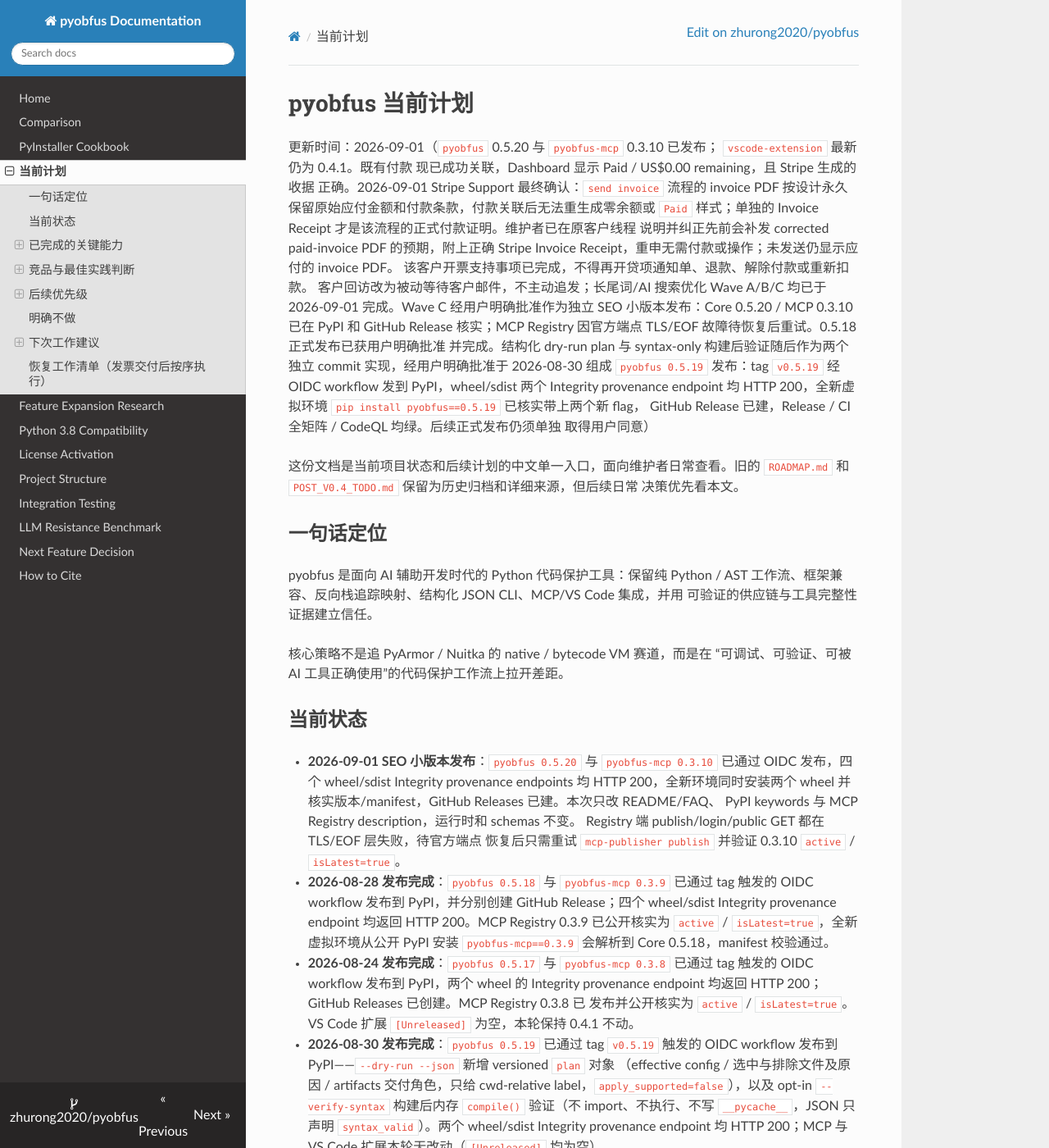
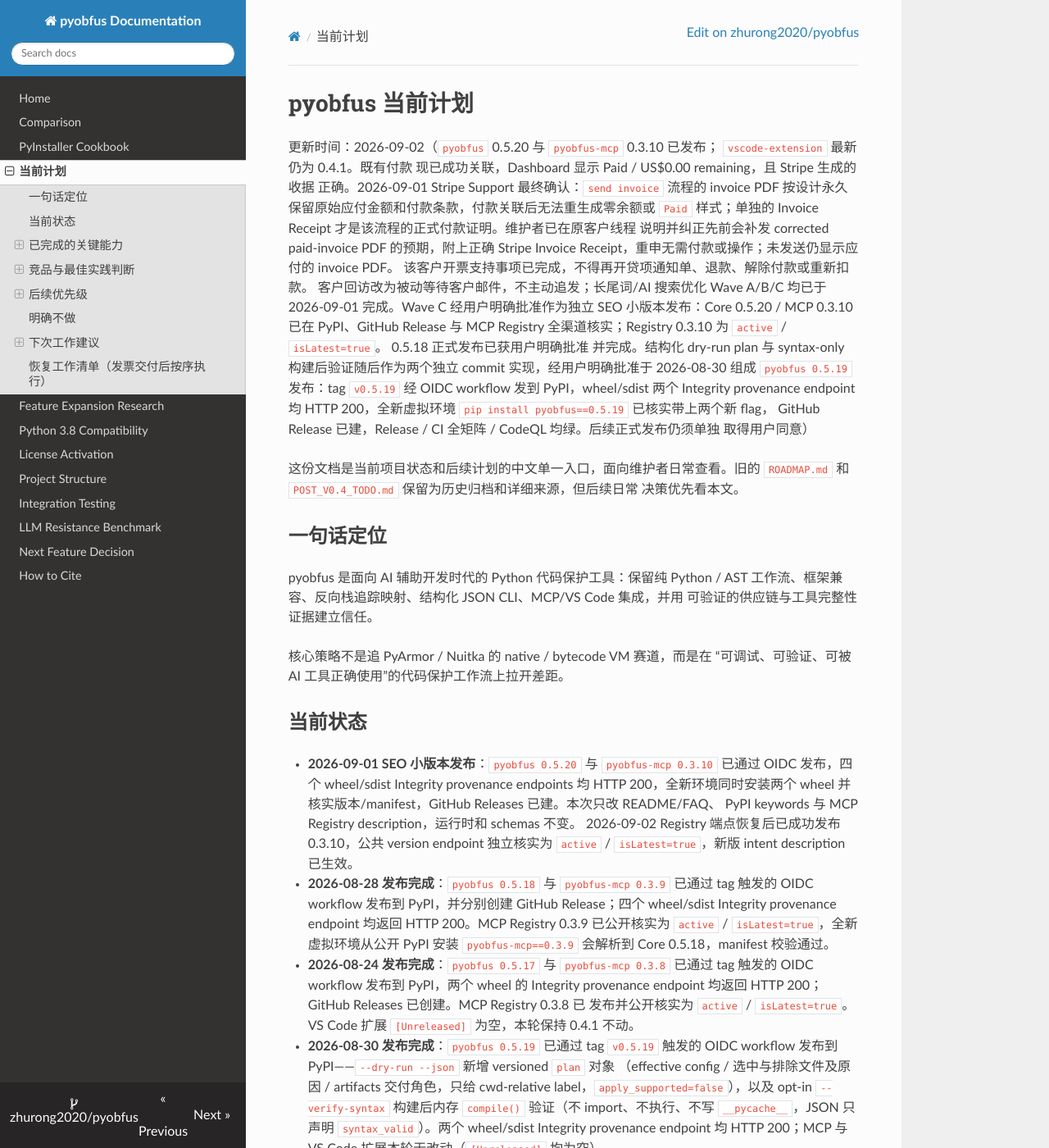
Before and after one commit to zhurong2020/pyobfus, an MkDocs documentation site: the page built from docs/CURRENT_PLAN_ZH.md, in a window 1280 px wide and 1400 px high. Shown: the whole window at 82% size. Built offline with MkDocs 1.6.1, drawn with Linux system fonts in a browser that asks for light colours; nearby versions of some CDN libraries; some of the changed text lies outside the part shown.

Commit message:
docs: close 0.5.20 registry release

```diff
--- a/docs/CURRENT_PLAN_ZH.md
+++ b/docs/CURRENT_PLAN_ZH.md
@@ -1,6 +1,6 @@
 # pyobfus 当前计划
 
-更新时间：2026-09-01（`pyobfus` 0.5.20 与 `pyobfus-mcp` 0.3.10 已发布；
+更新时间：2026-09-02（`pyobfus` 0.5.20 与 `pyobfus-mcp` 0.3.10 已发布；
 `vscode-extension` 最新仍为 0.4.1。既有付款
 现已成功关联，Dashboard 显示 Paid / US$0.00 remaining，且 Stripe 生成的收据
 正确。2026-09-01 Stripe Support 最终确认：`send invoice` 流程的 invoice PDF
@@ -11,8 +11,9 @@
 该客户开票支持事项已完成，不得再开贷项通知单、退款、解除付款或重新扣款。
 客户回访改为被动等待客户邮件，不主动追发；长尾词/AI 搜索优化
 Wave A/B/C 均已于 2026-09-01 完成。Wave C 经用户明确批准作为独立
-SEO 小版本发布：Core 0.5.20 / MCP 0.3.10 已在 PyPI 和 GitHub
-Release 核实；MCP Registry 因官方端点 TLS/EOF 故障待恢复后重试。0.5.18 正式发布已获用户明确批准
+SEO 小版本发布：Core 0.5.20 / MCP 0.3.10 已在 PyPI、GitHub Release 与
+MCP Registry 全渠道核实；Registry 0.3.10 为 `active` / `isLatest=true`。
+0.5.18 正式发布已获用户明确批准
 并完成。结构化 dry-run plan 与 syntax-only 构建后验证随后作为两个独立 commit
 实现，经用户明确批准于 2026-08-30 组成 `pyobfus 0.5.19` 发布：tag `v0.5.19`
 经 OIDC workflow 发到 PyPI，wheel/sdist 两个 Integrity provenance endpoint 均
@@ -40,9 +41,8 @@
   provenance endpoints 均 HTTP 200，全新环境同时安装两个 wheel 并
   核实版本/manifest，GitHub Releases 已建。本次只改 README/FAQ、
   PyPI keywords 与 MCP Registry description，运行时和 schemas 不变。
-  Registry 端 publish/login/public GET 都在 TLS/EOF 层失败，待官方端点
-  恢复后只需重试 `mcp-publisher publish` 并验证 0.3.10
-  `active` / `isLatest=true`。
+  2026-09-02 Registry 端点恢复后已成功发布 0.3.10，公共 version endpoint
+  独立核实为 `active` / `isLatest=true`，新版 intent description 已生效。
 
 - **2026-08-28 发布完成**：`pyobfus 0.5.18` 与 `pyobfus-mcp 0.3.9` 已通过
   tag 触发的 OIDC workflow 发布到 PyPI，并分别创建 GitHub Release；四个
@@ -670,20 +670,13 @@
 
 ## 下次工作建议
 
-### 外部状态复查 TODO（2026-09-01 收口）
+### ✅ 外部状态复查已收口（2026-09-02）
 
-- [ ] **MCP Registry 0.3.10**：官方端点恢复后，在
-  `pyobfus_mcp/` 执行 `mcp-publisher login github -token "$(gh auth token)"`
-  与 `mcp-publisher publish`；再用公开 version endpoint 确认
-  `0.3.10` 为 `active` / `isLatest=true`。完成前不得把 Registry
-  写成已发布；不需重打 tag、重发 PyPI 或改代码。
-- [ ] **收尾 docs commit CI**：查询 run `33521916080`（commit
-  `289752a`）最终结果。当前 CI 仍 queued；同 commit 的 CodeQL
-  run `33521916546` 和 Pages run `33521903903` 已 success。这只是文档
-  提交的状态复查；Core/MCP 两个发布 workflow 已 success，不阻塞版本使用。
-- [ ] 上述两项完成后，同步本文、
-  `docs/DISTRIBUTION_CHANNELS.md`、`CLAUDE.md`、本地 project memory 与
-  `home/CROSS_PROJECT_INDEX.md`，然后关闭本 TODO。
+- MCP Registry 0.3.10 已在端点恢复后成功发布，公共 version endpoint 核实
+  `active` / `isLatest=true`；无需重打 tag、重发 PyPI 或改代码。
+- docs commit `289752a` 的 CI run `33521916080` 已 success；其 CodeQL / Pages
+  以及最新收尾 commit `4b7bf9a` 的 CI / CodeQL / Pages 也全部 success。
+- 本轮 Core 0.5.20 / MCP 0.3.10 发版已完成全渠道验证，无剩余发布事项。
 
 1. `dependency_advisory` 已随 `pyobfus 0.5.17` / `pyobfus-mcp 0.3.8` 发布并
    完成 PyPI、PEP 740 provenance、GitHub Release、MCP Registry 全渠道核实。
@@ -821,8 +814,8 @@
       加 3 条 + 引言段确保含 "obfuscate before shipping" / "debug obfuscated
       stack traces"（**必须在打 tag 前的同一 commit**）。
       ✅ **已经用户明确批准作为独立 SEO 版本发布**：Core
-      0.5.20 / MCP 0.3.10 的 PyPI、PEP 740 与 GitHub Releases 已核实；
-      仅 MCP Registry 分发因官方 TLS/EOF 故障转入上方独立 TODO。
+      0.5.20 / MCP 0.3.10 的 PyPI、PEP 740、GitHub Releases 与 MCP Registry
+      均已核实；Registry 0.3.10 为 `active` / `isLatest=true`。
     - 红线：同一短语不跨 >2 surface、不堆砌；发版前复核 "50% lower cost"
       对 PyArmor 现价是否仍成立（`COMPARISON.md` 仍写 $89）。
     - 附带的 `dependency_advisory` #8 判断：slopsquatting 检测赛道已拥挤
@@ -873,6 +866,5 @@
    Core 1208 passed/1 skipped、MCP 93 passed、端到端 7 passed，Black/Ruff/
    联合 mypy 全绿。MCP 与 VS Code 扩展本轮 `[Unreleased]` 均为空，未动。
 7. **长尾词 / AI 搜索优化 rollout**（见上方"下次工作建议" #11 + scan doc §2）：
-   ✅ Wave A/B/C 均完成；Core 0.5.20 / MCP 0.3.10 已发布。剩余
-   查询已单独收入上方「外部状态复查 TODO」，不再把 SEO rollout
-   本身标为未完成。
+   ✅ Wave A/B/C 均完成；Core 0.5.20 / MCP 0.3.10 已完成 PyPI、PEP 740、
+   GitHub Releases 与 MCP Registry 全渠道核实，无剩余发布事项。
```
Also changed, not shown: CLAUDE.md (+8 -11 lines), docs/DISTRIBUTION_CHANNELS.md (+15 -10 lines), docs/SEO_AND_COMPETITOR_SCAN_2026-08-31.md (+4 -8 lines).
